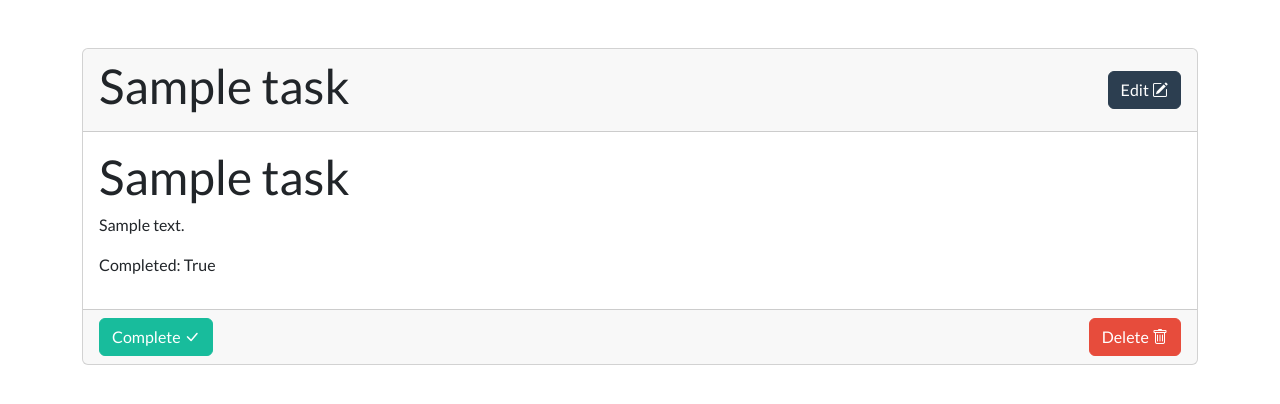
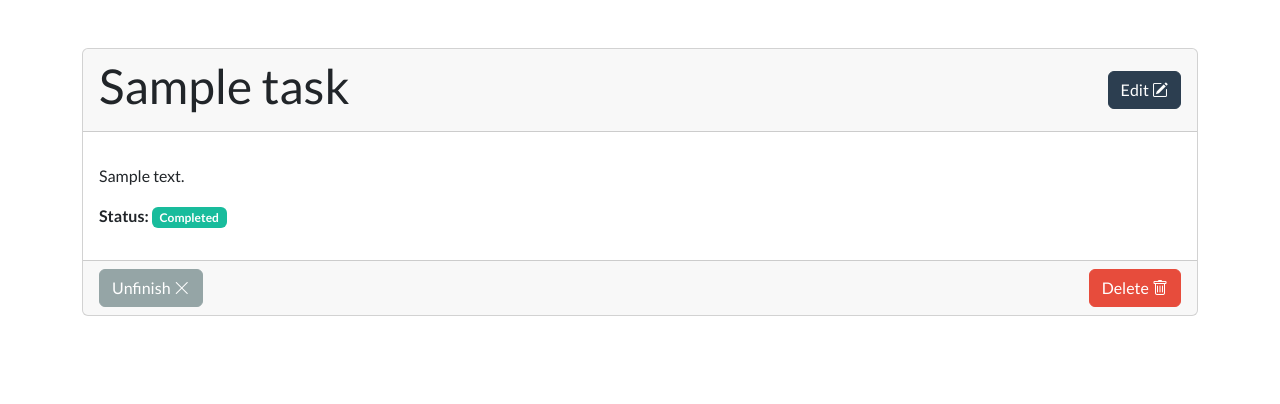
Before and after one commit to obrunodev/django-core, a Django app: page /tasks/1/ in a window 1280 px wide. Shown: the part 72-476 px from the top of the page. Run offline with Django 4.2, Linux system fonts and the light colour scheme; a user stored in the database is signed in; tables that the repository leaves empty hold one stand-in row (values such as "Sample post"); some libraries are stand-ins or nearby versions.

Commit message:
feat: Funções de finalizar tarefa

```diff
--- a/apps/tasks/templates/tasks/detail.html
+++ b/apps/tasks/templates/tasks/detail.html
@@ -5,6 +5,8 @@
 {% block title %}{{ task.name }}{% endblock title %}
 
 {% block content %}
+    {% include "partials/messages.html" %}
+
     <div class="card mt-5">
         <div class="card-header">
             <div class="d-flex justify-content-between align-items-center">
@@ -16,16 +18,31 @@
             </div>
         </div>
         <div class="card-body">
-            <h1>{{ task.name }}</h1>
-            <p>{{ task.description }}</p>
-            <p>Completed: {{ task.completed }}</p>
+            <p>{{ task.description|linebreaks|urlize|default:"-" }}</p>
+            {% if task.completed %}
+                <p>
+                    <strong>Status:</strong>
+                    <span class="badge bg-success">Completed</span></p>
+            {% else %}
+                <p>
+                    <strong>Status:</strong>
+                    <span class="badge bg-secondary">Not completed</span>
+                </p>
+            {% endif %}
         </div>
         <div class="card-footer">
             <div class="d-flex justify-content-between align-items-center">
-                <form method="post">
-                    {% csrf_token %}
-                    <button type="submit" class="btn btn-success">{% trans "Complete" %} <i class="bi bi-check-lg"></i></button>
-                </form>
+                {% if not task.completed %}
+                    <form action="{% url 'tasks:finish' task.id %}" method="post">
+                        {% csrf_token %}
+                        <button type="submit" class="btn btn-success">{% trans "Complete" %} <i class="bi bi-check-lg"></i></button>
+                    </form>
+                {% else %}
+                    <form action="{% url "tasks:unfinish" task.id %}" method="post">
+                        {% csrf_token %}
+                        <button type="submit" class="btn btn-secondary">{% trans "Unfinish" %} <i class="bi bi-x-lg"></i></button>
+                    </form>
+                {% endif %}
                 <a href="{% url 'tasks:delete' task.id %}" class="btn btn-danger">{% trans "Delete" %} <i class="bi bi-trash"></i></a>
             </div>
         </div>
--- a/apps/tasks/urls.py
+++ b/apps/tasks/urls.py
@@ -8,4 +8,6 @@ urlpatterns = [
     path('create/', views.TaskCreateView.as_view(), name='create'),
     path('<int:pk>/update/', views.TaskUpdateView.as_view(), name='update'),
     path('<int:pk>/delete/', views.TaskDeleteView.as_view(), name='delete'),
+    path('<int:task_id>/finish/', views.finish_task, name='finish'),
+    path('<int:task_id>/unfinish/', views.unfinish_task, name='unfinish'),
 ]
--- a/apps/tasks/views.py
+++ b/apps/tasks/views.py
@@ -2,7 +2,9 @@ from apps.tasks.forms import TaskForm
 from apps.tasks.models import Task
 from apps.tasks.mixins import UserIsOwnerMixin
 from django.contrib import messages
+from django.contrib.auth.decorators import login_required
 from django.contrib.auth.mixins import LoginRequiredMixin
+from django.shortcuts import get_object_or_404, redirect
 from django.urls import reverse_lazy
 from django.views.generic import ListView, DetailView, CreateView, UpdateView, DeleteView
 
@@ -55,3 +57,21 @@ class TaskDeleteView(UserIsOwnerMixin, DeleteView):
         response = super().form_valid(form)
         messages.success(self.request, 'Task deleted successfully.')
         return response
+
+
+@login_required
+def finish_task(request, task_id):
+    task = get_object_or_404(Task, pk=task_id)
+    task.completed = True
+    task.save()
+    messages.success(request, 'Task finished successfully.')
+    return redirect('tasks:detail', task_id)
+
+
+@login_required
+def unfinish_task(request, task_id):
+    task = get_object_or_404(Task, pk=task_id)
+    task.completed = False
+    task.save()
+    messages.success(request, 'Task unfinished.')
+    return redirect('tasks:detail', task_id)
```
Also changed, not shown: apps/tasks/templates/tasks/list.html (+8 -2 lines).
